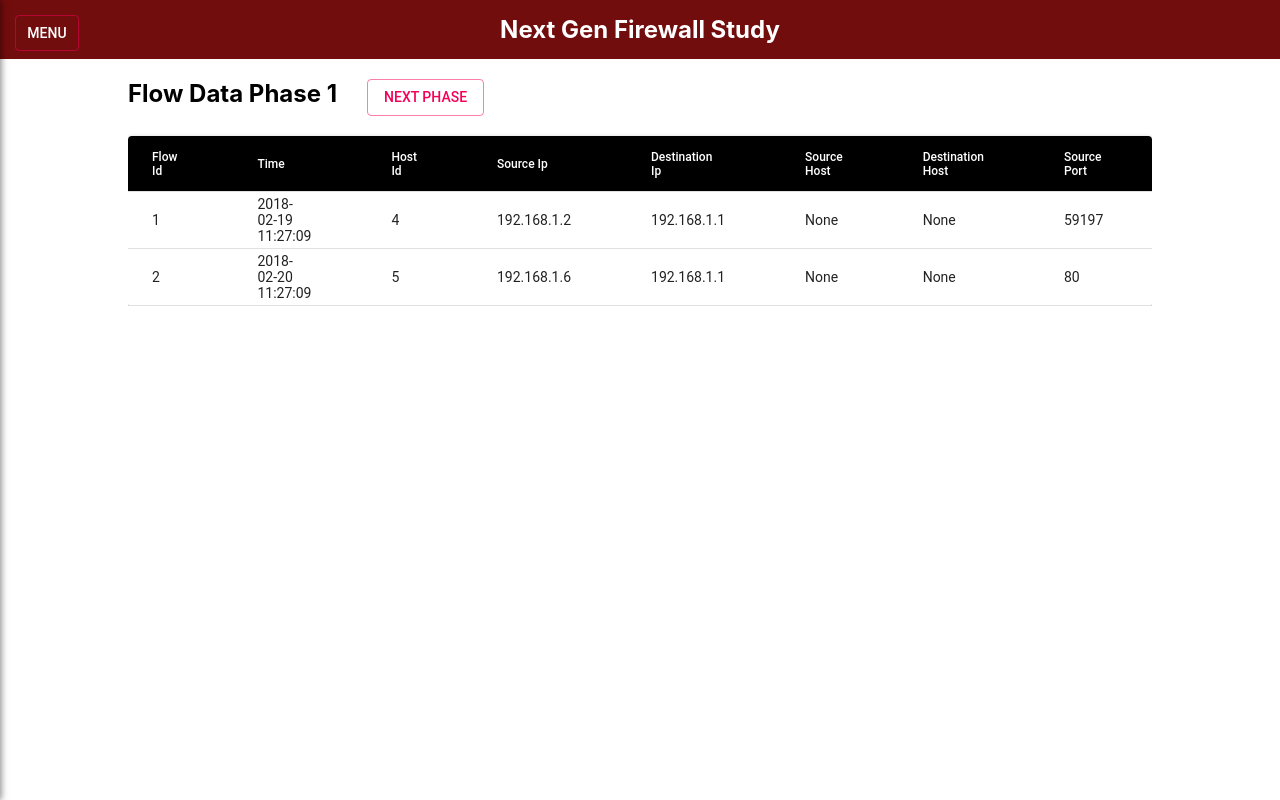
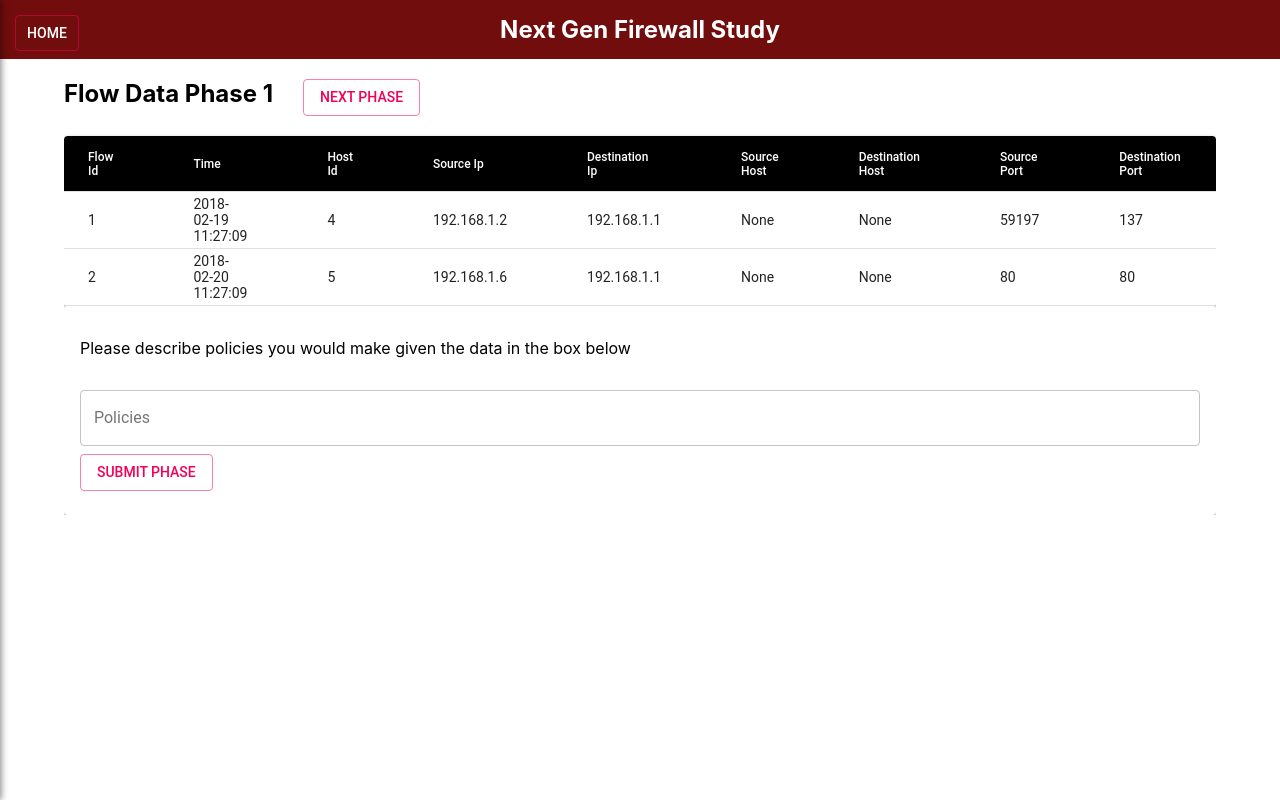
Before and after one commit to wittenber0/nextgenapp, a React (Create React App) app in the folder app/: page /flows in a window 1280 px wide. Built offline with nearby package versions, Linux system fonts and the light colour scheme.

Commit message:
policy cards implemented

```diff
--- a/app/src/App.css
+++ b/app/src/App.css
@@ -6,13 +6,17 @@
 
   margin-top: 20px;
   margin-bottom: 20px;
-  margin-left: 10%;
-  margin-right: 10%;
-  width: 80%;
+  margin-left: 5%;
+  margin-right: 5%;
+  width: 90%;
 }
 
 div {
   overflow: auto;
+}
+
+.policy-card div {
+  overflow: visible;
 }
 
 .App-logo {
--- a/app/src/App.js
+++ b/app/src/App.js
@@ -3,10 +3,11 @@ import './App.css';
 import NavComponent from './components/NavComponent';
 
 class App extends Component {
+
   render() {
     return (
       <div className="App">
-        <NavComponent />
+        <NavComponent logs={this.props.logs}/>
       </div>
     );
   }
--- a/app/src/components/FlowPage.js
+++ b/app/src/components/FlowPage.js
@@ -2,7 +2,7 @@ import React, { Component } from 'react';
 import TableComponent from './TableComponent';
 import PageWrapper from './PageWrapper';
 import Button from '@material-ui/core/Button';
-import ManagementComponent from "./ManagementComponent";
+import PolicyComponent from './PolicyComponent';
 
 let tableRows = ["Flow Id","Time", "Host Id", "Source Ip", "Destination Ip", "Source Host", "Destination Host", "Source Port", "Destination Port", "Protocol", "Flags", "Options"];
 let tableData = [[1,"2018-02-19 11:27:09", 4, "192.168.1.2", "192.168.1.1", "None", "None", 59197, 137, "UDP", "None"],[2,"2018-02-20 11:27:09", 5, "192.168.1.6", "192.168.1.1", "None", "None", 80, 80, "TCP", "None"]];
@@ -11,37 +11,54 @@ class FlowPage extends Component{
 
   constructor(props){
     super(props);
-    this.state = {phase: 1, rows : tableRows, data : tableData};
+    this.state = {phase: 1, rows : tableRows, data : tableData, options : true, done : false};
   }
 
   nextPhase = () => {
 
     if(this.state.phase === 3){
+      this.setState({done : true});
       return;
     }
     this.setState({
       phase : this.state.phase + 1,
       rows : ["Flow Id","Time", "Host Id", "Source Ip", "Destination Ip", "Source Host", "Destination Host", "Source Port", "Destination Port", "Protocol", "Flags", "Extra", "Options"],
-      data : [[1,"2018-07-19 11:27:09", 4, "192.168.1.8", "192.168.1.1", "None", "None", 59197, 137, "UDP", "None", "GUI Text"],[2,"2018-02-20 11:27:09", 5, "192.168.1.6", "192.168.1.1", "None", "None", 80, 80, "TCP", "None", "GUI Text"]]
+      data : [[3,"2018-07-19 11:27:09", 4, "192.168.1.8", "192.168.1.1", "None", "None", 59197, 137, "UDP", "None", "GUI Text"],[4,"2018-02-20 11:27:09", 5, "192.168.1.6", "192.168.1.1", "None", "None", 80, 80, "TCP", "None", "GUI Text"]]
     });
 
   }
 
+  submitPolicies = (p) =>{
+    this.props.logs.push((new Date()).getTime() + ": Policies Created : "+ p );
+    this.nextPhase();
+  }
+
   render(){
-    //ManagementComponent.addLog("Phase " + this.state.phase);
-    console.log("Phase " + this.state.phase);
+
+    if(!this.state.done){
+      this.props.logs.push((new Date()).getTime()+": Phase "+this.state.phase);
       return(
         <PageWrapper>
-      <div>
+        <div className="page-contents">
           <div className="page-sub-title-div">
             <h2 className="page-sub-title">Flow Data Phase {this.state.phase}</h2>
             <Button variant="outlined" color="secondary" onClick={this.nextPhase}>Next Phase</Button>
           </div>
-        <TableComponent rows={this.state.rows} data={this.state.data} options={true}/>
+          <TableComponent rows={this.state.rows} data={this.state.data} logs={this.props.logs} options={this.state.options}/>
+          <PolicyComponent submitPolicies={this.submitPolicies}/>
         </div>
         </PageWrapper>
-
       )
+    }else{
+      return(
+        <PageWrapper>
+          <h2>Results</h2>
+          {this.props.logs.map((l, i)=>{
+            return(<p key={i}>{l}</p>);
+          })}
+        </PageWrapper>
+      )
+    }
   }
 }
 
--- a/app/src/components/NavComponent.js
+++ b/app/src/components/NavComponent.js
@@ -30,12 +30,22 @@ class NavComponent extends Component{
     }
     this.setState({open : !this.state.open});
   }
+
+  start = () =>{
+    window.location = '/';
+    console.log("Starting");
+    this.props.logs.push("Starting : " + (new Date()).getTime());
+  }
+
   render(){
+    /*
+    <Button variant="outlined" color="secondary" className={"toggle-nav "+this.openClass} onClick={this.toggleNav}>
+      Menu
+    </Button>
+    */
     return (
       <div className="nav-component">
-        <Button variant="outlined" color="secondary" className={"toggle-nav "+this.openClass} onClick={this.toggleNav}>
-          Menu
-        </Button>
+        <Button variant="outlined" color="secondary" className={"toggle-nav "+this.openClass} onClick={this.start}>Home</Button>
         <h2 className="page-title">Next Gen Firewall Study</h2>
         <div className={"navbar "+this.openClass}>
           <MenuComponent toggleMethod={this.toggleNav}/>
--- /dev/null
+++ b/app/src/components/PolicyComponent.js
@@ -0,0 +1,49 @@
+import React, { Component } from 'react';
+import TextField from '@material-ui/core/TextField';
+import Card from '@material-ui/core/Card';
+import CardContent from '@material-ui/core/CardContent';
+import Button from '@material-ui/core/Button';
+
+
+class PolicyComponent extends React.Component{
+  state = {
+    policies : ""
+  };
+
+  handleChange = name => event => {
+    this.setState({
+      [name]: event.target.value,
+    });
+  };
+
+  handlePolicy = () => {
+    this.props.submitPolicies(this.state.policies);
+    this.setState({policies : ""})
+  }
+
+  render(){
+    return(
+    <div className="policy-card">
+      <Card>
+        <CardContent>
+          <p>Please describe policies you would make given the data in the box below</p>
+          <TextField
+          id="outlined-multiline-flexible"
+          value={this.state.policies}
+          onChange={this.handleChange('policies')}
+          label="Policies"
+          multiline
+          fullWidth
+          margin="normal"
+          variant="outlined"
+          />
+          <Button variant="outlined" color="secondary" onClick={this.handlePolicy}>Submit Phase</Button>
+        </CardContent>
+      </Card>
+
+    </div>
+    );
+  }
+}
+
+export default PolicyComponent;
--- a/app/src/components/StartPage.js
+++ b/app/src/components/StartPage.js
@@ -2,19 +2,19 @@ import React, { Component } from 'react';
 import PageWrapper from './PageWrapper';
 import Button from '@material-ui/core/Button';
 import { Link } from 'react-router-dom';
-import ManagementComponent from './ManagementComponent';
 
 class StartPage extends Component{
 
   start = () => {
-    //ManagementComponent.addLog("Starting");
+
     console.log("Starting");
+    this.props.logs.push((new Date()).getTime() +": Starting");
   }
 
   render(){
     return(
       <PageWrapper>
-        <Link to="/flows"><Button variant="contained">Start</Button></Link>
+        <Link to="/flows"><Button variant="contained" onClick={this.start}>Start</Button></Link>
       </PageWrapper>
     )
   }
--- a/app/src/components/TableComponent.js
+++ b/app/src/components/TableComponent.js
@@ -36,17 +36,48 @@ const styles = theme => ({
 
 class TableComponent extends Component{
 
-  blockFlow = (id) => {
-    console.log("block " + id);
+  refreshButtons = () =>{
+    let buttons = document.getElementsByClassName("option-button");
+
+    for(let i=0; i<buttons.length; i++){
+      this.setUnblocked(buttons[i]);
+    }
+  }
+
+  blockFlow = (id, e) => {
+    if(e.target.nodeName === "SPAN"){
+      e.target = e.target.parentElement;
+    }
+
+    if(e.target.firstChild.innerHTML === "Block"){
+      this.setBlocked(e.target);
+      console.log("block " + id);
+      this.props.logs.push((new Date()).getTime()+": Blocked "+id);
+    }else{
+      this.setUnblocked(e.target);
+      console.log("unblock " + id);
+      this.props.logs.push((new Date()).getTime()+": Unblocked "+id);
+    }
+  }
+
+  setBlocked = (tar) => {
+    tar.firstChild.innerHTML = "Blocked";
+    tar.className = "MuiButtonBase-root-29 MuiButton-root-3 MuiButton-outlined-11 MuiButton-outlinedSecondary-13 option-button";
+  }
+
+  setUnblocked = (tar) =>{
+    tar.firstChild.innerHTML = "Block";
+    tar.className = "MuiButtonBase-root-29 MuiButton-root-3 MuiButton-outlined-11 option-button";
   }
 
   insertBlockButton = (id)=>{
     if(this.props.options===true){
-      return(<CustomTableCell><Button onClick={()=>{this.blockFlow(id)}}>Block</Button></CustomTableCell>)
+      return(<CustomTableCell><Button className="option-button" variant="outlined" onClick={(e)=>{this.blockFlow(id, e)}}>Block</Button></CustomTableCell>)
     }
   }
 
   render(){
+    this.refreshButtons();
     return(
       <Paper>
       <Table>
--- a/app/src/index.js
+++ b/app/src/index.js
@@ -8,13 +8,15 @@ import { Route } from 'react-router-dom';
 import FlowPage from './components/FlowPage';
 import StartPage from './components/StartPage';
 
+let logs=[];
+
 ReactDOM.render(
   <BrowserRouter>
     <div>
-      <Route path="/" component={App} />
-      <Route path="/flows" component={FlowPage} />
+      <Route path="/" component={()=>{return(<App logs={logs} />)}} />
+      <Route path="/flows" component={()=>{return(<FlowPage logs={logs}></FlowPage>)}} />
       <Route path="/policies" component={FlowPage} />
-      <Route exact path="/" component={StartPage} />
+      <Route exact path="/" component={()=>{return(<StartPage logs={logs}></StartPage>)}} />
     </div>
   </BrowserRouter>
   , document.getElementById('root')
```
Lines whose indentation alone changed are shown as unchanged.
